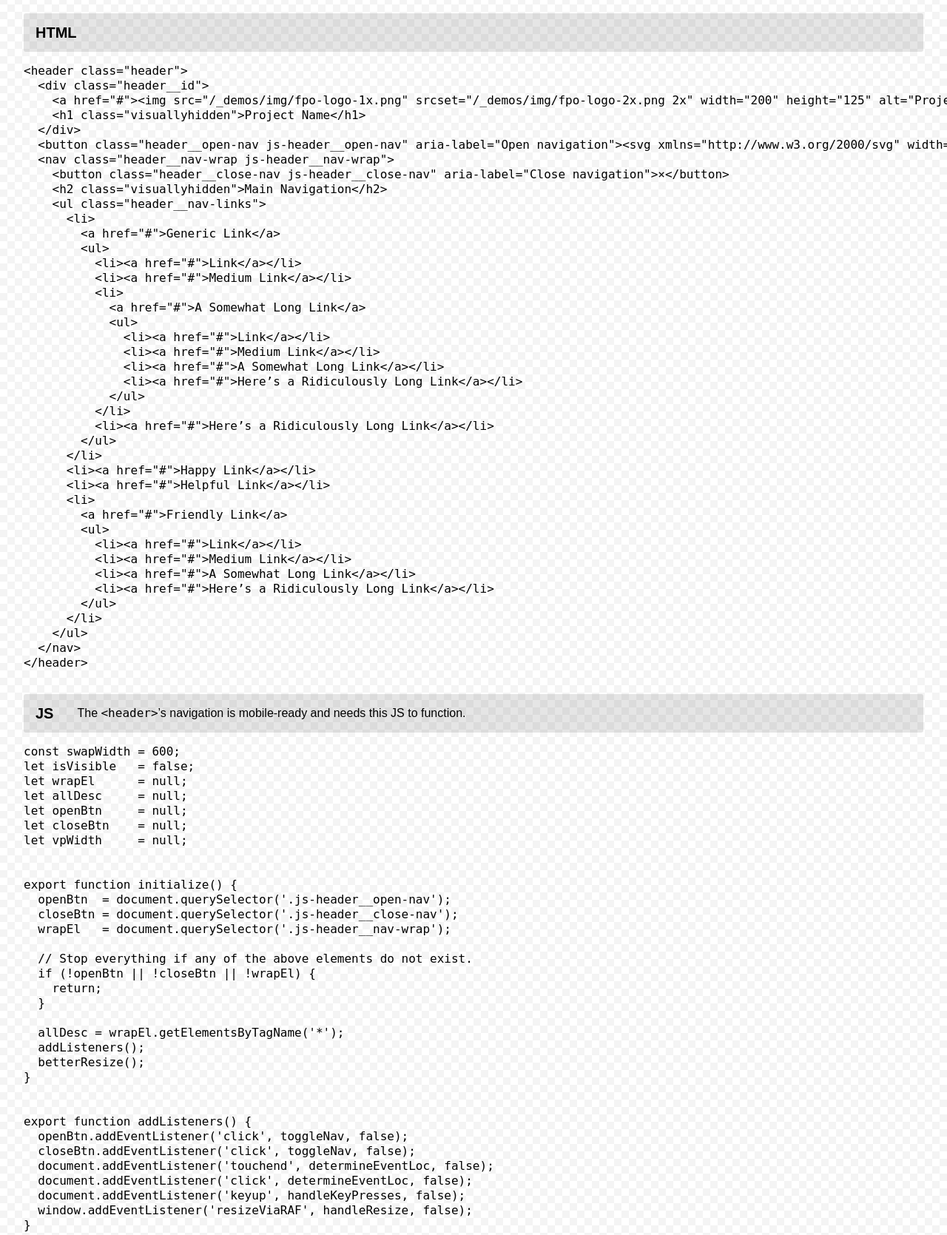
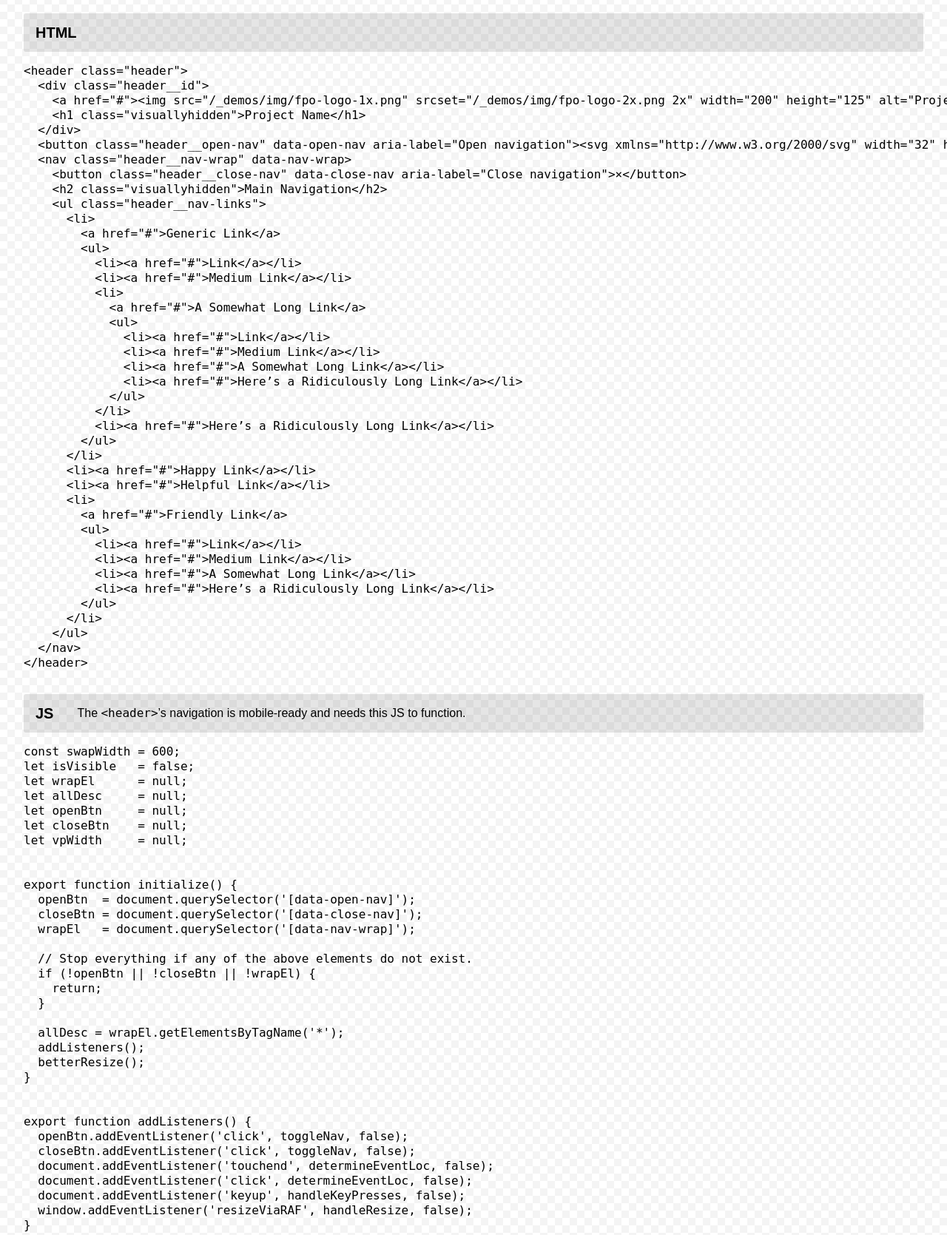
Before and after one commit to fromtheoutfit/starter, a PHP site: page /_demos/modules/header.php in a window 1280 px wide. Shown: the part 367-2036 px from the top of the page at 74% size. Run offline with PHP 8.4, Linux system fonts and the light colour scheme.

Commit message:
Use data attributes to select elements via JS. Closes #69

```diff
--- a/_js/demos.js
+++ b/_js/demos.js
@@ -5,8 +5,8 @@ let demosNavIsVisible = false
 
 
 export function initialize() {
-  demosNav       = document.querySelector('.js-demos-nav')
-  demosNavToggle = document.querySelector('.js-demos-nav-toggle')
+  demosNav       = document.querySelector('[data-demos-nav]')
+  demosNavToggle = document.querySelector('[data-demos-nav-toggle]')
 
   // Stop everything if any of the above elements do not exist.
   if (!demosNav || !demosNavToggle) {
--- a/_js/dialog.js
+++ b/_js/dialog.js
@@ -18,7 +18,7 @@ let firstTabbableEl   = null
 export function initialize() {
 
   // Grab the dialog.
-  dialog = document.querySelector('.js-dialog')
+  dialog = document.querySelector('[data-dialog]')
 
   // Stop everything if the dialog does not exist / isn't in the document.
   if (!dialog) {
@@ -26,8 +26,8 @@ export function initialize() {
   }
 
   // Grab all Open Dialog buttons, as well as the one Close Dialog button.
-  openDialogBtns = document.querySelectorAll('.js-open-dialog')
-  closeDialogBtn = document.querySelector('.js-close-dialog')
+  openDialogBtns = document.querySelectorAll('[data-open-dialog]')
+  closeDialogBtn = document.querySelector('[data-close-dialog]')
 
   // When any of the Open Dialog buttons are clicked, run openDialog.
   Array.prototype.forEach.call(openDialogBtns, function(el){
--- a/_js/nav.js
+++ b/_js/nav.js
@@ -8,9 +8,9 @@ let vpWidth     = null
 
 
 export function initialize() {
-  openBtn  = document.querySelector('.js-header__open-nav')
-  closeBtn = document.querySelector('.js-header__close-nav')
-  wrapEl   = document.querySelector('.js-header__nav-wrap')
+  openBtn  = document.querySelector('[data-open-nav]')
+  closeBtn = document.querySelector('[data-close-nav]')
+  wrapEl   = document.querySelector('[data-nav-wrap]')
 
   // Stop everything if any of the above elements do not exist.
   if (!openBtn || !closeBtn || !wrapEl) {
--- a/public/_demos/dialog.php
+++ b/public/_demos/dialog.php
@@ -34,7 +34,7 @@
           <p><span class="lorem-dashum">The phantoms, for so they then seemed, were flitting on the other side of the deck, and, with a noiseless celerity, were casting loose the tackles and bands of the boat which swung there. This boat had always been deemed one of the spare boats, though technically called the captain's, on account of its hanging from the starboard quarter. The figure that now stood by its bows was tall and swart, with one white tooth evilly protruding from its steel-like lips.</span></p>
 
           <!-- This is the Show Dialog button -->
-          <p><button class="btn js-open-dialog">Show Dialog</button></p>
+          <p><button class="btn" data-open-dialog>Show Dialog</button></p>
 
           <p><span class="lorem-dashum">A rumpled Chinese jacket of black cotton funereally invested him, with wide black trowsers of the same dark stuff. But strangely crowning this ebonness was a glistening white plaited turban, the living hair braided and coiled round and round upon his head. Less swart in aspect, the companions of this figure were of that vivid, tiger-yellow complexion peculiar to some of the aboriginal natives of the Manillas;&mdash;a race notorious for a certain diabolism of subtilty, and by some honest white mariners supposed to be the paid spies and secret confidential agents on the water of the devil, their lord, whose counting-room they suppose to be elsewhere.</span></p>
           <p><span class="lorem-dashum">While yet the wondering ship's company were gazing upon these strangers, Ahab cried out to the white-turbaned old man at their head, "All ready there, Fedallah?" "Ready," was the half-hissed reply. "Lower away then; d'ye hear?" shouting across the deck. "Lower away there, I say." Such was the thunder of his voice, that spite of their amazement the men sprang over the rail; the sheaves whirled round in the blocks; with a wallow, the three boats dropped into the sea; while, with a dexterous, off-handed daring, unknown in any other vocation, the sailors, goat-like, leaped down the rolling ship's side into the tossed boats below.</span></p>
@@ -57,11 +57,11 @@
     Many things happen in /_js/dialog.js to control the behavior and
     accessibility of this dialog.
     -->
-    <div class="dialog js-dialog" role="dialog" aria-labelledby="dialog__title" aria-describedby="dialog__description" aria-hidden="true" hidden>
+    <div class="dialog" data-dialog role="dialog" aria-labelledby="dialog__title" aria-describedby="dialog__description" aria-hidden="true" hidden>
       <div class="dialog__bg"></div>
       <div class="dialog__body">
         <div class="dialog__close">
-          <button class="btn-strip js-close-dialog" aria-label="Close dialog">×</button>
+          <button class="btn-strip" data-close-dialog aria-label="Close dialog">×</button>
         </div>
         <div class="dialog__content" role="document">
           <div class="copy-block">
--- a/public/_demos/inc/demos-nav.php
+++ b/public/_demos/inc/demos-nav.php
@@ -1,4 +1,4 @@
-<nav class="demos-nav js-demos-nav">
+<nav class="demos-nav" data-demos-nav>
 
   <!-- General -->
   <h1>General:</h1>
@@ -36,6 +36,6 @@
     <a href="/_demos/layout/row-order-reversal.php">Row order reversal</a>
   </div>
 
-  <button class="demos-nav__toggle js-demos-nav-toggle" title="Toggle the demo navigation">Demo Nav</button>
+  <button class="demos-nav__toggle" data-demos-nav-toggle title="Toggle the demo navigation">Demo Nav</button>
 
 </nav>
--- a/public/_demos/modules/header.php
+++ b/public/_demos/modules/header.php
@@ -50,9 +50,9 @@
         <a href="#"><img src="/_demos/img/fpo-logo-1x.png" srcset="/_demos/img/fpo-logo-2x.png 2x" width="200" height="125" alt="Project Name" /></a>
         <h1 class="visuallyhidden">Project Name</h1>
       </div>
-      <button class="header__open-nav js-header__open-nav" aria-label="Open navigation"><svg xmlns="http://www.w3.org/2000/svg" width="32" height="32" viewBox="0 0 32 32"><path d="M4 10h24c1.104 0 2-.896 2-2s-.896-2-2-2H4c-1.104 0-2 .896-2 2s.896 2 2 2zm24 4H4c-1.104 0-2 .896-2 2s.896 2 2 2h24c1.104 0 2-.896 2-2s-.896-2-2-2zm0 8H4c-1.104 0-2 .896-2 2s.896 2 2 2h24c1.104 0 2-.896 2-2s-.896-2-2-2z" fill="#fff" /></svg></button>
-      <nav class="header__nav-wrap js-header__nav-wrap" role="navigation">
-        <button class="header__close-nav js-header__close-nav" aria-label="Close navigation">&times;</button>
+      <button class="header__open-nav" data-open-nav aria-label="Open navigation"><svg xmlns="http://www.w3.org/2000/svg" width="32" height="32" viewBox="0 0 32 32"><path d="M4 10h24c1.104 0 2-.896 2-2s-.896-2-2-2H4c-1.104 0-2 .896-2 2s.896 2 2 2zm24 4H4c-1.104 0-2 .896-2 2s.896 2 2 2h24c1.104 0 2-.896 2-2s-.896-2-2-2zm0 8H4c-1.104 0-2 .896-2 2s.896 2 2 2h24c1.104 0 2-.896 2-2s-.896-2-2-2z" fill="#fff" /></svg></button>
+      <nav class="header__nav-wrap" data-nav-wrap role="navigation">
+        <button class="header__close-nav" data-close-nav aria-label="Close navigation">&times;</button>
         <h2 class="header__nav-title">Main Navigation</h2>
         <ul class="header__nav-links">
           <li>
@@ -103,9 +103,9 @@
     &lt;a href="#"&gt;&lt;img src="/_demos/img/fpo-logo-1x.png" srcset="/_demos/img/fpo-logo-2x.png 2x" width="200" height="125" alt="Project Name" /&gt;&lt;/a&gt;
     &lt;h1 class="visuallyhidden"&gt;Project Name&lt;/h1&gt;
   &lt;/div&gt;
-  &lt;button class="header__open-nav js-header__open-nav" aria-label="Open navigation"&gt;&lt;svg xmlns="http://www.w3.org/2000/svg" width="32" height="32" viewBox="0 0 32 32"&gt;&lt;path d="M4 10h24c1.104 0 2-.896 2-2s-.896-2-2-2H4c-1.104 0-2 .896-2 2s.896 2 2 2zm24 4H4c-1.104 0-2 .896-2 2s.896 2 2 2h24c1.104 0 2-.896 2-2s-.896-2-2-2zm0 8H4c-1.104 0-2 .896-2 2s.896 2 2 2h24c1.104 0 2-.896 2-2s-.896-2-2-2z" fill="#fff" /&gt;&lt;/svg&gt;&lt;/button&gt;
-  &lt;nav class="header__nav-wrap js-header__nav-wrap"&gt;
-    &lt;button class="header__close-nav js-header__close-nav" aria-label="Close navigation"&gt;&times;&lt;/button&gt;
+  &lt;button class="header__open-nav" data-open-nav aria-label="Open navigation"&gt;&lt;svg xmlns="http://www.w3.org/2000/svg" width="32" height="32" viewBox="0 0 32 32"&gt;&lt;path d="M4 10h24c1.104 0 2-.896 2-2s-.896-2-2-2H4c-1.104 0-2 .896-2 2s.896 2 2 2zm24 4H4c-1.104 0-2 .896-2 2s.896 2 2 2h24c1.104 0 2-.896 2-2s-.896-2-2-2zm0 8H4c-1.104 0-2 .896-2 2s.896 2 2 2h24c1.104 0 2-.896 2-2s-.896-2-2-2z" fill="#fff" /&gt;&lt;/svg&gt;&lt;/button&gt;
+  &lt;nav class="header__nav-wrap" data-nav-wrap&gt;
+    &lt;button class="header__close-nav" data-close-nav aria-label="Close navigation"&gt;&times;&lt;/button&gt;
     &lt;h2 class="visuallyhidden"&gt;Main Navigation&lt;/h2&gt;
     &lt;ul class="header__nav-links"&gt;
       &lt;li&gt;
@@ -156,9 +156,9 @@ let vpWidth     = null;
 
 
 export function initialize() {
-  openBtn  = document.querySelector('.js-header__open-nav');
-  closeBtn = document.querySelector('.js-header__close-nav');
-  wrapEl   = document.querySelector('.js-header__nav-wrap');
+  openBtn  = document.querySelector('[data-open-nav]');
+  closeBtn = document.querySelector('[data-close-nav]');
+  wrapEl   = document.querySelector('[data-nav-wrap]');
 
   // Stop everything if any of the above elements do not exist.
   if (!openBtn || !closeBtn || !wrapEl) {
```
Also changed, not shown: public/lib/js/app.js, 1 other file.
